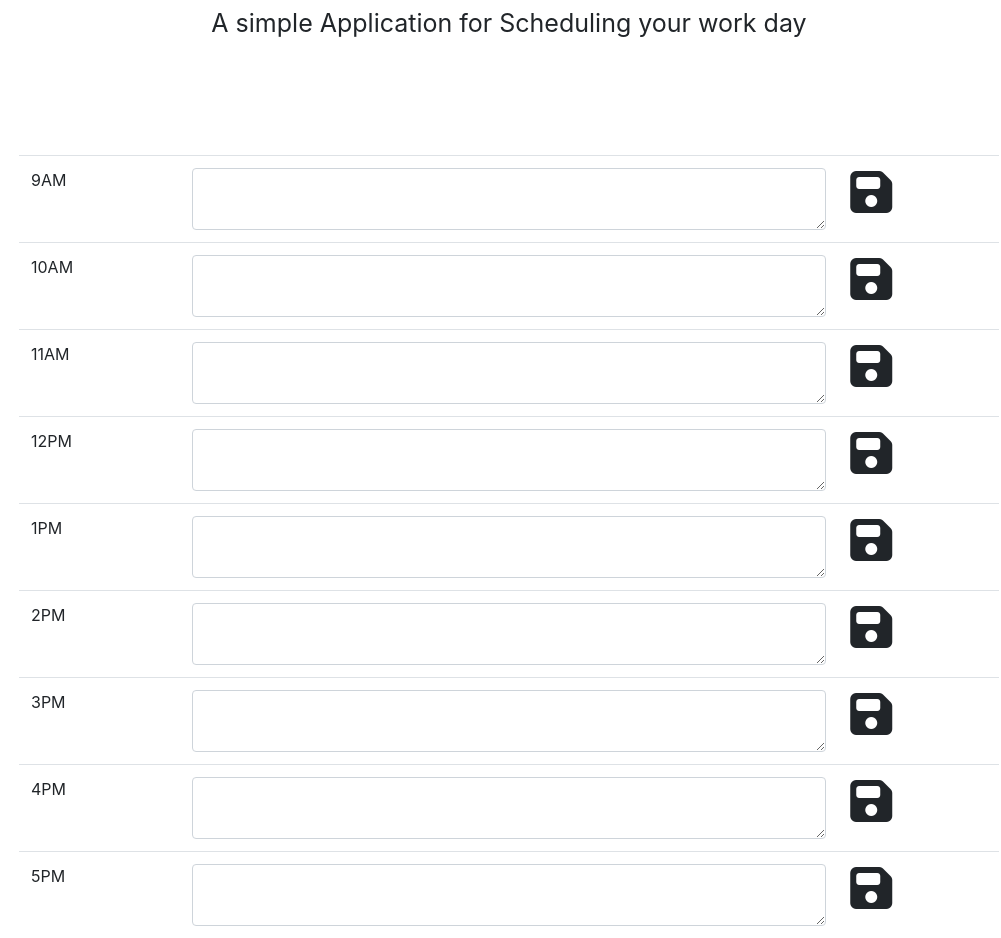
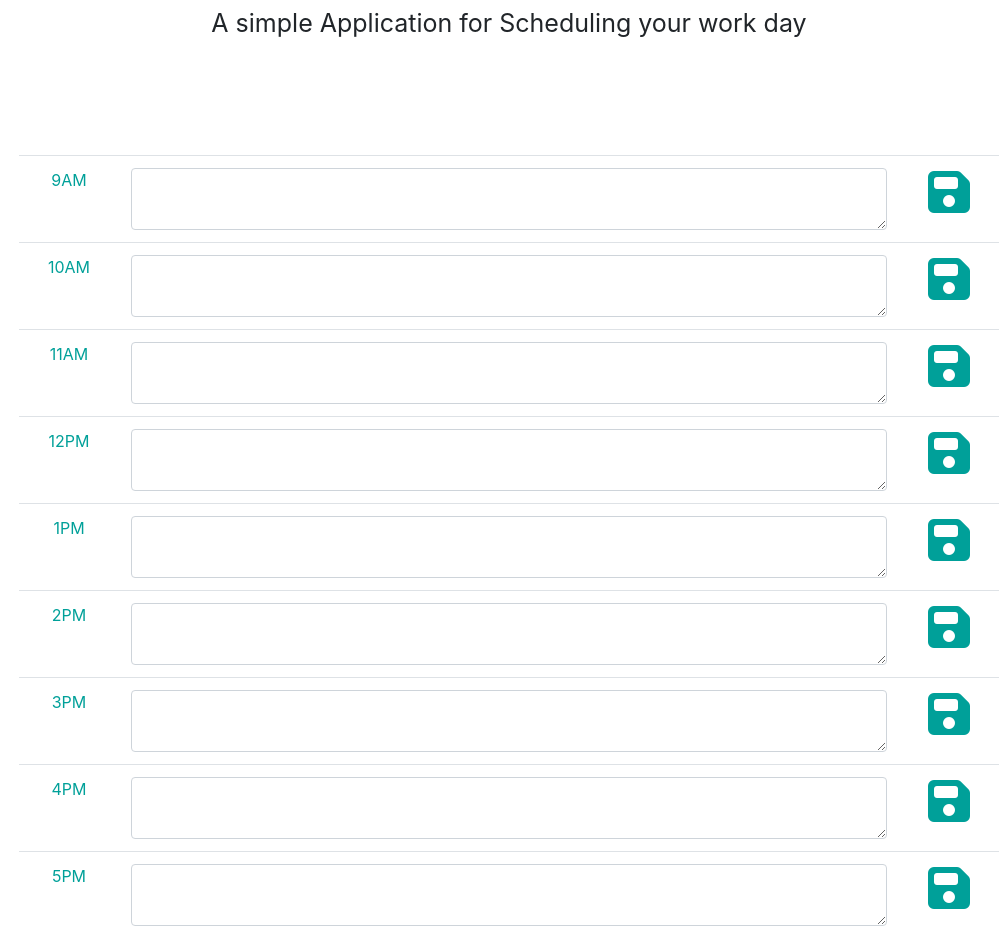
Before and after one commit to NSGuliyev/BasicPortfolio, a plain HTML site: page index.html in a window 1280 px wide. Shown: the part 134-1072 px from the top of the page, without its empty margins (131-1132 px from the left). Drawn offline with nearby package versions, Linux system fonts and the light colour scheme.

Commit message:
CSS and HTML update

```diff
--- a/index.html
+++ b/index.html
@@ -27,55 +27,55 @@
             <tr>
                 <td class="time-col">9AM</td>
                 <td class="info-col 9"><textarea class="form-control user-input" id="9" rows="2"></textarea></td>
-                <td class="save-col sava button"><i class="fas fa-save fa-3x"></i></td>
+                <td class="save-col save-button"><i class="fas fa-save fa-3x"></i></td>
             </tr>
 
             <tr>
                 <td class="time-col">10AM</td>
-                <td class="info-col 9"><textarea class="form-control user-input" id="9" rows="2"></textarea></td>
-                <td class="save-col sava button"><i class="fas fa-save fa-3x"></i></td>
+                <td class="info-col 10"><textarea class="form-control user-input" id="10" rows="2"></textarea></td>
+                <td class="save-col save-button"><i class="fas fa-save fa-3x"></i></td>
             </tr>
 
             <tr>
                 <td class="time-col">11AM</td>
-                <td class="info-col 9"><textarea class="form-control user-input" id="9" rows="2"></textarea></td>
-                <td class="save-col sava button"><i class="fas fa-save fa-3x"></i></td>
+                <td class="info-col 11"><textarea class="form-control user-input" id="11" rows="2"></textarea></td>
+                <td class="save-col save-button"><i class="fas fa-save fa-3x"></i></td>
             </tr>
 
             <tr>
                 <td class="time-col">12PM</td>
-                <td class="info-col 9"><textarea class="form-control user-input" id="9" rows="2"></textarea></td>
-                <td class="save-col sava button"><i class="fas fa-save fa-3x"></i></td>
+                <td class="info-col 12"><textarea class="form-control user-input" id="12" rows="2"></textarea></td>
+                <td class="save-col save-button"><i class="fas fa-save fa-3x"></i></td>
             </tr>
 
             <tr>
                 <td class="time-col">1PM</td>
-                <td class="info-col 9"><textarea class="form-control user-input" id="9" rows="2"></textarea></td>
-                <td class="save-col sava button"><i class="fas fa-save fa-3x"></i></td>
+                <td class="info-col 13"><textarea class="form-control user-input" id="13" rows="2"></textarea></td>
+                <td class="save-col save-button"><i class="fas fa-save fa-3x"></i></td>
             </tr>
 
             <tr>
                 <td class="time-col">2PM</td>
-                <td class="info-col 9"><textarea class="form-control user-input" id="9" rows="2"></textarea></td>
-                <td class="save-col sava button"><i class="fas fa-save fa-3x"></i></td>
+                <td class="info-col 14"><textarea class="form-control user-input" id="14" rows="2"></textarea></td>
+                <td class="save-col save-button"><i class="fas fa-save fa-3x"></i></td>
             </tr>
 
             <tr>
                 <td class="time-col">3PM</td>
-                <td class="info-col 9"><textarea class="form-control user-input" id="9" rows="2"></textarea></td>
-                <td class="save-col sava button"><i class="fas fa-save fa-3x"></i></td>
+                <td class="info-col 15"><textarea class="form-control user-input" id="15" rows="2"></textarea></td>
+                <td class="save-col save-button"><i class="fas fa-save fa-3x"></i></td>
             </tr>
 
             <tr>
                 <td class="time-col">4PM</td>
-                <td class="info-col 9"><textarea class="form-control user-input" id="9" rows="2"></textarea></td>
-                <td class="save-col sava button"><i class="fas fa-save fa-3x"></i></td>
+                <td class="info-col 16"><textarea class="form-control user-input" id="16" rows="2"></textarea></td>
+                <td class="save-col save-button"><i class="fas fa-save fa-3x"></i></td>
             </tr>
 
             <tr>
                 <td class="time-col">5PM</td>
-                <td class="info-col 9"><textarea class="form-control user-input" id="9" rows="2"></textarea></td>
-                <td class="save-col sava button"><i class="fas fa-save fa-3x"></i></td>
+                <td class="info-col 17"><textarea class="form-control user-input" id="17" rows="2"></textarea></td>
+                <td class="save-col save-button"><i class="fas fa-save fa-3x"></i></td>
             </tr>
 
         </tbody>
--- a/style.css
+++ b/style.css
@@ -11,3 +11,27 @@ p{
     max-width: 980px;
     margin: auto;
 }
+
+
+td{
+    color: #00A099;
+}
+
+.time-col{
+    width: 100px;
+    text-align:center;
+}
+
+.info-col{
+    text-align: center;
+}
+
+.save-col{
+    text-align: center;
+    width: 100px;
+}
+
+.save-button:hover{
+    cursor: pointer;
+    color: red;
+}
```
